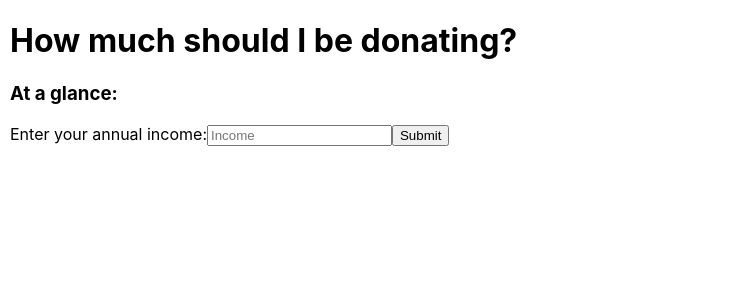
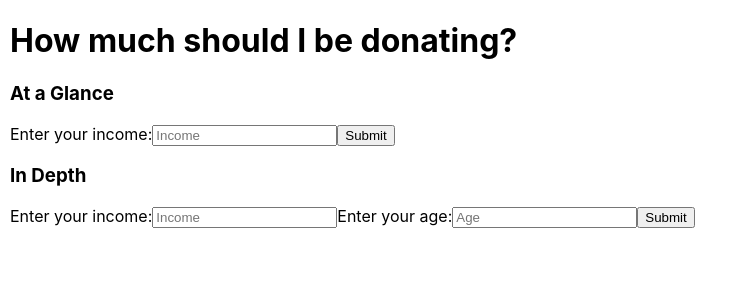
Before and after one commit to cmalatak/donation-calculator, a React (Create React App) app: page / in a window 1280 px wide. Shown: the top 300 px of the page, without its empty margins (0-748 px from the left). Built offline with nearby package versions, Linux system fonts and the light colour scheme.

Commit message:
splitting assets into multiple component files

```diff
--- a/src/App.css
+++ b/src/App.css
@@ -22,6 +22,7 @@
   padding: 1rem 1.5rem;
   width: 24rem;
   border-radius: 0.5rem;
+  box-shadow: 0px 7px 25px 0px rgba(0, 0, 0, 0.75);
 }
 .close-button {
   float: right;
--- a/src/App.js
+++ b/src/App.js
@@ -1,47 +1,18 @@
-import React, { useState } from "react";
+import React from "react";
+
 import "./App.css";
+import AtAGlanceCalculator from "./AtAGlanceCalculator";
+import InDepthCalculator from "./InDepthCalculator";
 
 const App = () => {
-  const [income, setIncome] = useState("Income");
-  const [modalClass, setModalClass] = useState("");
-
   return (
     <div className="app">
       <h1>How much should I be donating?</h1>
-      <div className="at-a-glance-calc">
-        <h3>At a glance:</h3>
-        <div className="arguments">
-          <label htmlFor="income">
-            Enter your annual income:
-            <input
-              type="number"
-              id="income"
-              value={income}
-              placeholder={income}
-              onChange={(event) => setIncome(event.target.value)}
-              onBlur={(event) => setIncome(event.target.value)}
-            ></input>
-          </label>
-          <button
-            className="calc-at-a-glance-result"
-            onClick={() => setModalClass("show-modal")}
-          >
-            Submit
-          </button>
-          <div className={modalClass === "" ? "modal" : modalClass}>
-            <div className="modal-content">
-              <span
-                className="close-button"
-                onClick={() => setModalClass("modal")}
-              >
-                &times;
-              </span>
-              <h3>You can donate ${} a month,</h3>
-              <h4>and still have ${} left in free spending.</h4>
-            </div>
-          </div>
-        </div>
-      </div>
+      <AtAGlanceCalculator
+        className="at-a-glance-calculator"
+        calcName="At a Glance"
+      />
+      <InDepthCalculator className="in-depth-calculator" calcName="In Depth" />
     </div>
   );
 };
--- /dev/null
+++ b/src/AtAGlanceCalculator.jsx
@@ -0,0 +1,34 @@
+import React, { useState } from "react";
+
+import Input from "./Input";
+import ResultButton from "./ResultButton";
+import ResultModal from "./ResultModal";
+
+const AtAGlanceCalculator = ({ className, calcName }) => {
+  const [income, setIncome] = useState("Income");
+  const [modalClass, setModalClass] = useState("");
+
+  return (
+    <div className={className}>
+      <h3>{calcName}</h3>
+      <div className={`${className}-arguments`}>
+        <Input
+          label="income"
+          type="number"
+          value={income}
+          setValue={setIncome}
+        />
+        <ResultButton className={className} setModalClass={setModalClass} />
+        <ResultModal
+          result={income}
+          modalClass={modalClass}
+          setModalClass={setModalClass}
+          className={className}
+          age=""
+        />
+      </div>
+    </div>
+  );
+};
+
+export default AtAGlanceCalculator;
--- /dev/null
+++ b/src/InDepthCalculator.jsx
@@ -0,0 +1,36 @@
+import React, { useState } from "react";
+
+import Input from "./Input";
+import ResultButton from "./ResultButton";
+import ResultModal from "./ResultModal";
+
+const InDepthCalculator = ({ className, calcName }) => {
+  const [income, setIncome] = useState("Income");
+  const [age, setAge] = useState("Age");
+  const [modalClass, setModalClass] = useState("");
+
+  return (
+    <div className={className}>
+      <h3>{calcName}</h3>
+      <div className={`${className}-arguments`}>
+        <Input
+          label="income"
+          type="number"
+          value={income}
+          setValue={setIncome}
+        />
+        <Input label="age" type="number" value={age} setValue={setAge} />
+        <ResultButton className={className} setModalClass={setModalClass} />
+        <ResultModal
+          result={income}
+          modalClass={modalClass}
+          setModalClass={setModalClass}
+          className={className}
+          age={age}
+        />
+      </div>
+    </div>
+  );
+};
+
+export default InDepthCalculator;
--- /dev/null
+++ b/src/Input.jsx
@@ -0,0 +1,19 @@
+import React from "react";
+
+const Input = ({ label, type, value, setValue }) => {
+  return (
+    <label htmlFor={label}>
+      Enter your {label}:
+      <input
+        id={label}
+        type={type}
+        value={value}
+        placeholder={value}
+        onChange={(event) => setValue(event.target.value)}
+        onBlur={(event) => setValue(event.target.value)}
+      ></input>
+    </label>
+  );
+};
+
+export default Input;
--- /dev/null
+++ b/src/ResultButton.jsx
@@ -0,0 +1,14 @@
+import React from "react";
+
+const ResultButton = ({ className, setModalClass }) => {
+  return (
+    <button
+      className={`${className}-button`}
+      onClick={() => setModalClass("show-modal")}
+    >
+      Submit
+    </button>
+  );
+};
+
+export default ResultButton;
--- /dev/null
+++ b/src/ResultModal.jsx
@@ -0,0 +1,19 @@
+import React from "react";
+
+const ResultModal = ({ result, modalClass, setModalClass, className, age }) => {
+  return (
+    <div className={modalClass === "" ? "modal" : modalClass}>
+      <div className="modal-content">
+        <span className="close-button" onClick={() => setModalClass("modal")}>
+          &times;
+        </span>
+        <h3>
+          Your income = ${result}{" "}
+          {className === "in-depth-calculator" ? `Your age = ${age}` : ""}
+        </h3>
+      </div>
+    </div>
+  );
+};
+
+export default ResultModal;
```
Also changed, not shown: public/index.html (+1 -14 lines).
